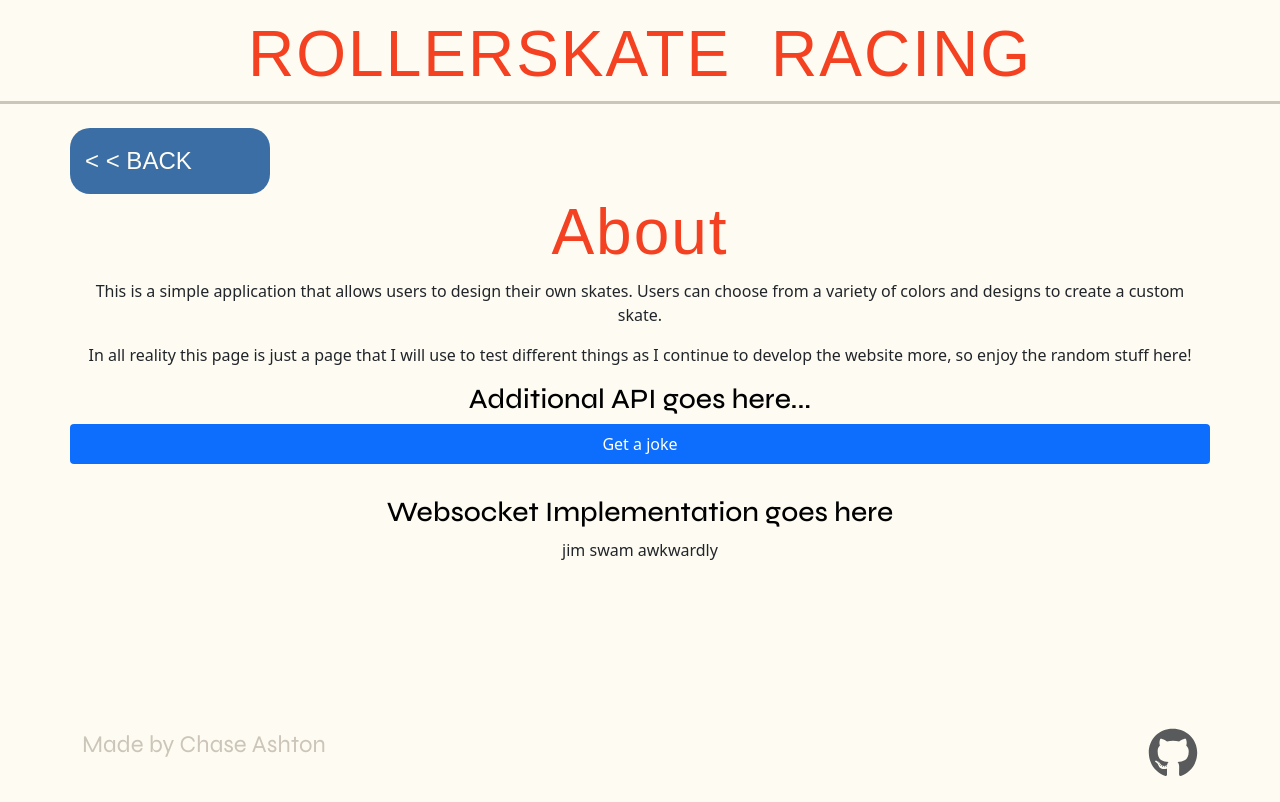
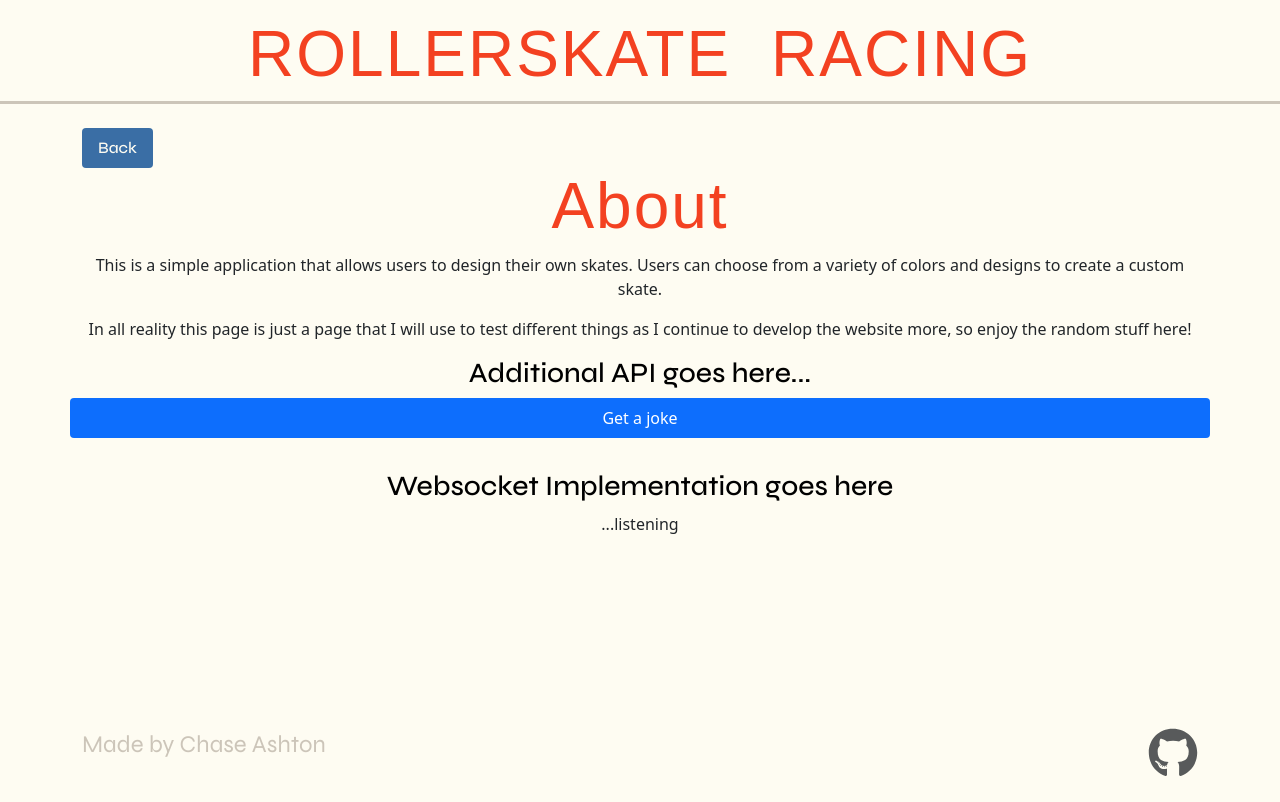
Before and after one commit to chashton404/startup, a React (Vite) app: page /about in a window 1280 px wide. Built offline with nearby package versions, Linux system fonts and the light colour scheme; a web font is replaced by a local one.

Commit message:
Changed appearance of back button

```diff
--- a/src/about/about.jsx
+++ b/src/about/about.jsx
@@ -11,17 +11,19 @@ export function AboutPage() {
     const [error, setError] = React.useState('');
 
     React.useEffect(() => {
-        setInterval(() => {
-            const names  = ['bob', 'joe', 'sally', 'jane', 'jim', 'jill', 'jack', 'jenny', 'jacob', 'jessica'];
+        const interval = setInterval(() => {
+            const names = ['bob', 'joe', 'sally', 'jane', 'jim', 'jill', 'jack', 'jenny', 'jacob', 'jessica'];
             const verbs = ['ran', 'jumped', 'swam', 'flew'];
             const adverbs = ['quickly', 'slowly', 'gracefully', 'awkwardly'];
             const randomName = names[Math.floor(Math.random() * names.length)];
             const randomVerb = verbs[Math.floor(Math.random() * verbs.length)];
             const randomAdverb = adverbs[Math.floor(Math.random() * adverbs.length)];
             const newMsg = `${randomName} ${randomVerb} ${randomAdverb}`;
-            setMsg(console.log(newMsg) || newMsg);
-        }, 5000);
-    });
+            setMsg(newMsg);
+        }, 10000); // Change interval to 10 seconds (10000 ms)
+
+        return () => clearInterval(interval); // Cleanup interval on component unmount
+    }, []);
 
     const fetchJoke = () => {
         const url = "https://api.chucknorris.io/jokes/random?category=dev";
@@ -47,7 +49,9 @@ export function AboutPage() {
         <main style={{height: 'calc(100vh - 200px)'}}>
             <div className="container">
                 <div className="row w-100 pt-4">
-                    <NavLink to="/landing" className="back-button"> &lt; &lt; BACK </NavLink>
+                    <div className="col">
+                        <NavLink to="/landing" className="btn signin-button-primary"> Back </NavLink>
+                    </div>
                 </div>
                 <h1>About</h1>
                 <p style={{textAlign: 'center'}}>
```
